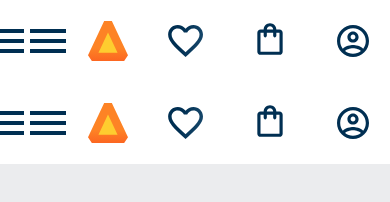
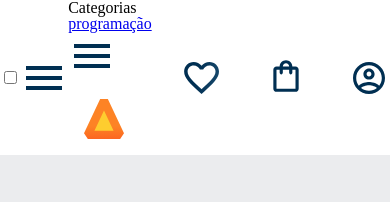
Before and after one commit to isatonietti/mobile2024, a plain HTML site: page index.html in a window 390 px wide. Drawn offline with Linux system fonts and the light colour scheme; files whose address does not match are found by name.

Commit message:
mobile2024

```diff
--- a/index.html
+++ b/index.html
@@ -1,27 +1,3 @@
-<!DOCTYPE html>   <!--DIGITE html e clique no html:5 para começar tudo isso-->
-<html lang="pr">
-<head>
-    <meta charset="UTF-8">
-    <meta name="viewport" content="width=device-width, initial-scale=1.0">
-    <link rel="stylesheet" href="styles.css">   <!--Digite somente link e clique em link:css para cahamar o style.css-->
-    <link rel="stylesheet" href="reset.css">
-    <title>AluraBooks</title>
-</head>
-<body>
-    <header class="cabecalho">
-        <div class="container">
-            <span class="cabecalho-menu-hamburguer"></span>
-            <img src="Menu.svg" alt="Menu de opções">
-            <img src="Logo.svg" alt="Logo da Alurabooks" class="container_imagem">
-        </div>
-        <div class="container">
-            <a href="#"><img src="Favoritos.svg" alt="Meus favoritos" class="container_imagem"></a>
-            <a href="#"><img src="Compras.svg" alt="Carrinhos de compras" class="container_imagem"></a>
-            <a href="#"><img src="Usuário.svg" alt="Meu perfil" class="container_imagem"></a>
-        </div>
-    </header>
-</body
-</html>
 <!DOCTYPE html>   <!--DIGITE html e clique no html:5 para começar tudo isso-->
 <html lang="pr">
 <head>
@@ -38,7 +14,14 @@
 <body>
     <header class="cabecalho">
         <div class="container">
-            <span class="cabecalho-menu-hamburguer"></span>
+            <input type="checkbox" id="Menu" class="container_botao" />
+            <label for="menu"
+                   <span class="cabecalho-menu-hamburguer container_imagem"></span>
+                   </label>
+                   <ul class="lista menu"
+                   <li class="lista-menu_titulo" >Categorias</li>
+                   <li class="lista-menu_item" >
+                   <a href="#" class="lista-menu_item" >programação</a>
             <img src="Menu.svg" alt="Menu de opções">
             <img src="Logo.svg" alt="Logo da Alurabooks" class="container_imagem">
         </div>
```
